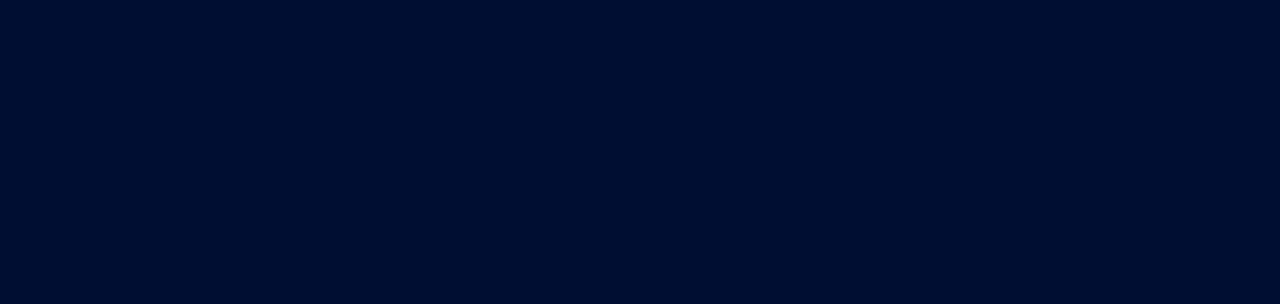
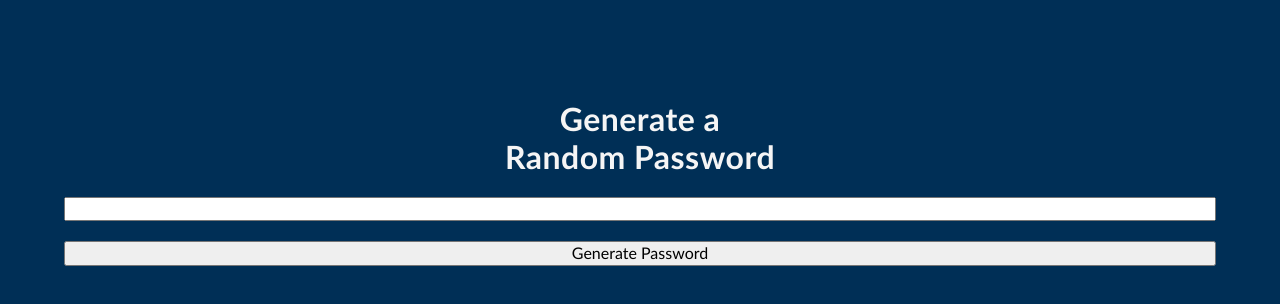
Before and after one commit to Vlad-dualv/password-generator, a plain HTML site: page index.html in a window 1280 px wide. Drawn offline with nearby package versions, Linux system fonts and the light colour scheme.

Commit message:
Deploying to gh-pages from @ Vlad-dualv/password-generator@d2b8317633ec8996f5946dc252aba3ee62ff4624 🚀

```diff
--- /dev/null
+++ b/assets/index-D3xRjQfC.css
@@ -0,0 +1 @@
+body{margin:0 auto;font-family:Trebuchet MS,Lucida Sans Unicode,Lucida Grande,Lucida Sans,Arial,sans-serif;background-color:#002f56;color:#f5f5f5;text-align:center;font-size:16px;font-weight:400;line-height:1.2;letter-spacing:.03em}h1,h2,h3,h4,h5,h6,p{margin:0}p:last-child{margin-bottom:0}ul,ol{margin:0;padding:0;list-style:none}a{color:currentColor;text-decoration:none}button{display:block;cursor:pointer}img{display:block;max-width:100%;height:auto;margin:0 auto}.container{width:90%;margin:100px auto;display:flex;flex-direction:column;gap:20px}
--- a/assets/index-DE_BWgDL.css
+++ /dev/null
@@ -1 +0,0 @@
-body{margin:0 auto;font-family:Gill Sans,Gill Sans MT,Calibri,Trebuchet MS,sans-serif;background-color:#000e32;color:#000e32;text-align:center;font-size:16px;font-weight:400;line-height:1.2;letter-spacing:.03em}h1,h2,h3,h4,h5,h6,p{margin:0}p:last-child{margin-bottom:0}ul,ol{margin:0;padding:0;list-style:none}a{color:currentColor;text-decoration:none}button{display:block;cursor:pointer}img{display:block;max-width:100%;height:auto;margin:0 auto}
--- a/index.html
+++ b/index.html
@@ -13,10 +13,18 @@
     />
     <title>Password Generator</title>
     <script type="module" crossorigin src="/password-generator/index.js"></script>
-    <link rel="stylesheet" crossorigin href="/password-generator/assets/index-DE_BWgDL.css">
+    <link rel="stylesheet" crossorigin href="/password-generator/assets/index-D3xRjQfC.css">
   </head>
   <body>
-    <main></main>
+    <main>
+      <div class="container">
+        <h1>
+          Generate a <br /><span class="header-accent">Random Password</span>
+        </h1>
+        <input id="password" name="password" type="password" />
+        <button type="button">Generate Password</button>
+      </div>
+    </main>
 
   </body>
 </html>
```
